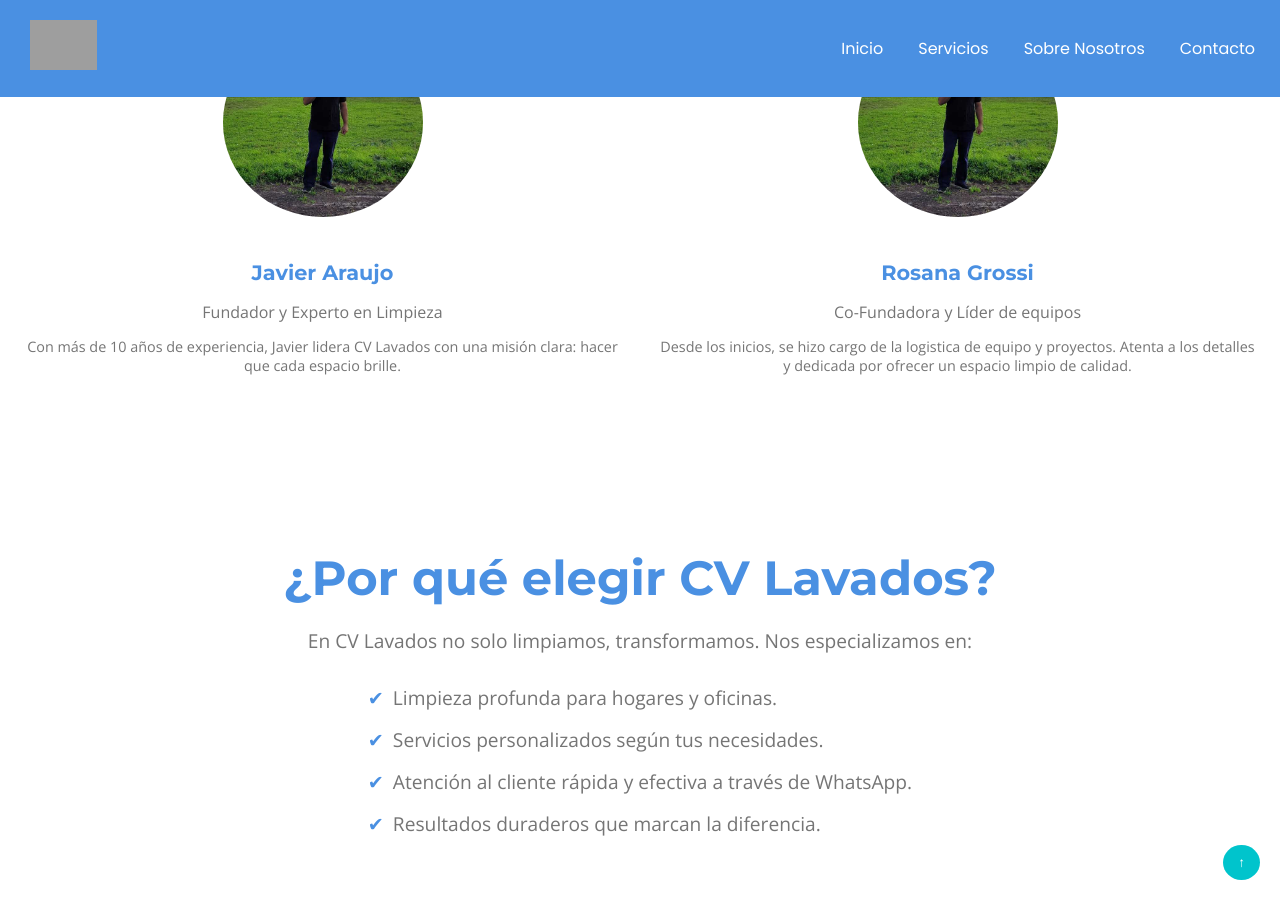
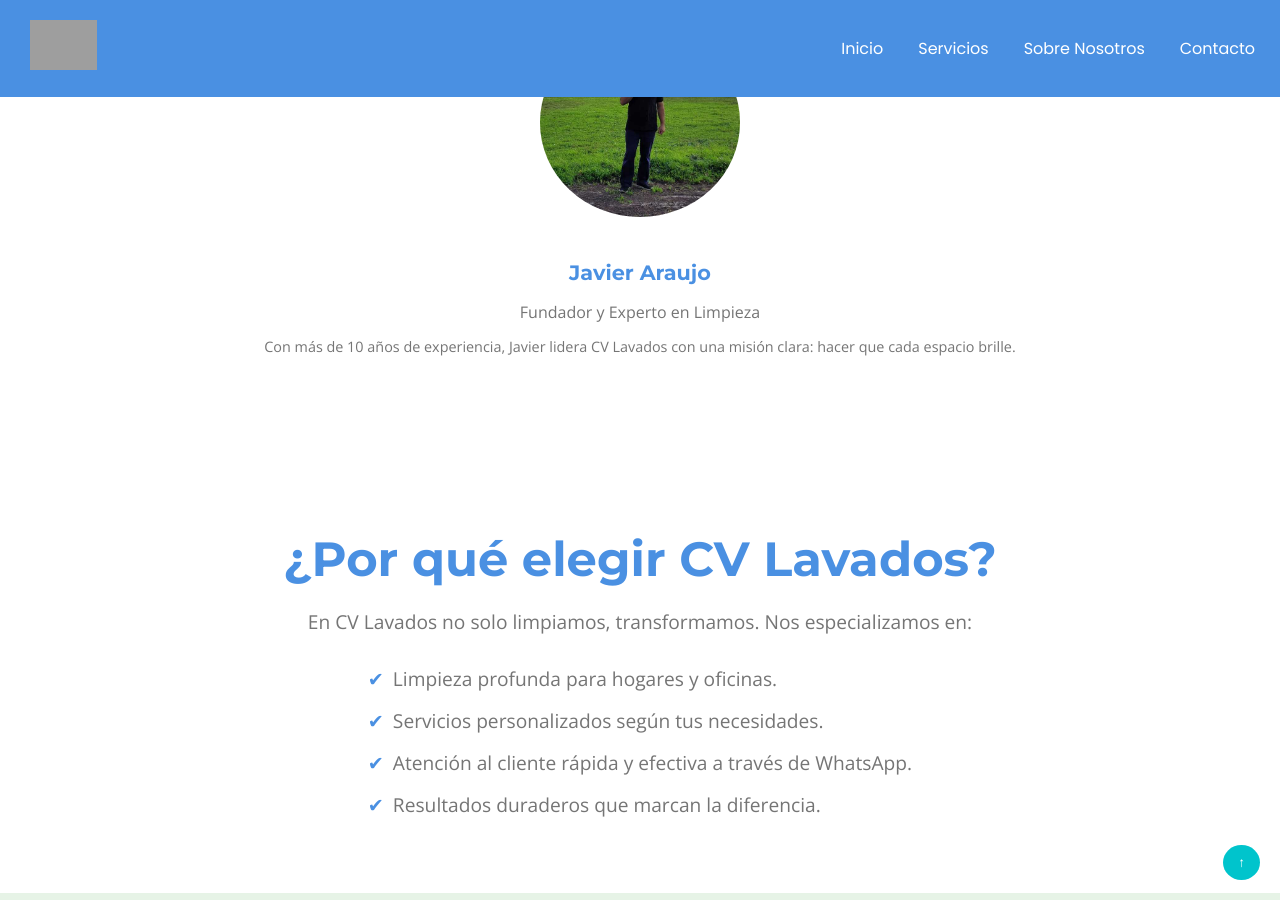
Before and after one commit to WDR-SoftwareFactory/CV-lavados-website, a Jekyll site: the page built from src/sobre-nosotros.md, in a window 1280 px wide and 900 px high, scrolled down 2055 px. Built offline with Jekyll 4.4.1, drawn with Linux system fonts in a browser that asks for light colours; grey boxes are pictures that could not be loaded.

Commit message:
Update sobre-nosotros.md to comment out Rosana Grossi's team member section for clarity

```diff
--- a/src/sobre-nosotros.md
+++ b/src/sobre-nosotros.md
@@ -54,12 +54,12 @@ description: "CV Lavados es una empresa familiar con años de trayectoria en el
         <p class="about__team-role">Fundador y Experto en Limpieza</p>
         <p class="about__team-bio">Con más de 10 años de experiencia, Javier lidera CV Lavados con una misión clara: hacer que cada espacio brille.</p>
       </div>
-      <div class="about__team-member">
-        <img src="{{ site.baseurl }}/assets/images/javi.jpg" alt="Juan Pérez" class="about__team-photo">
+      <!-- <div class="about__team-member">
+        <img src="{{ site.baseurl }}/assets/images/javi.jpg" alt="Rosana Grossi" class="about__team-photo">
         <h3 class="about__team-name">Rosana Grossi</h3>
         <p class="about__team-role">Co-Fundadora y Líder de equipos</p>
         <p class="about__team-bio">Desde los inicios, se hizo cargo de la logistica de equipo y proyectos. Atenta a los detalles y dedicada por ofrecer un espacio limpio de calidad.</p>
-      </div>
+      </div> -->
       <!-- Repetir para otros miembros -->
     </div>
   </div>
```
